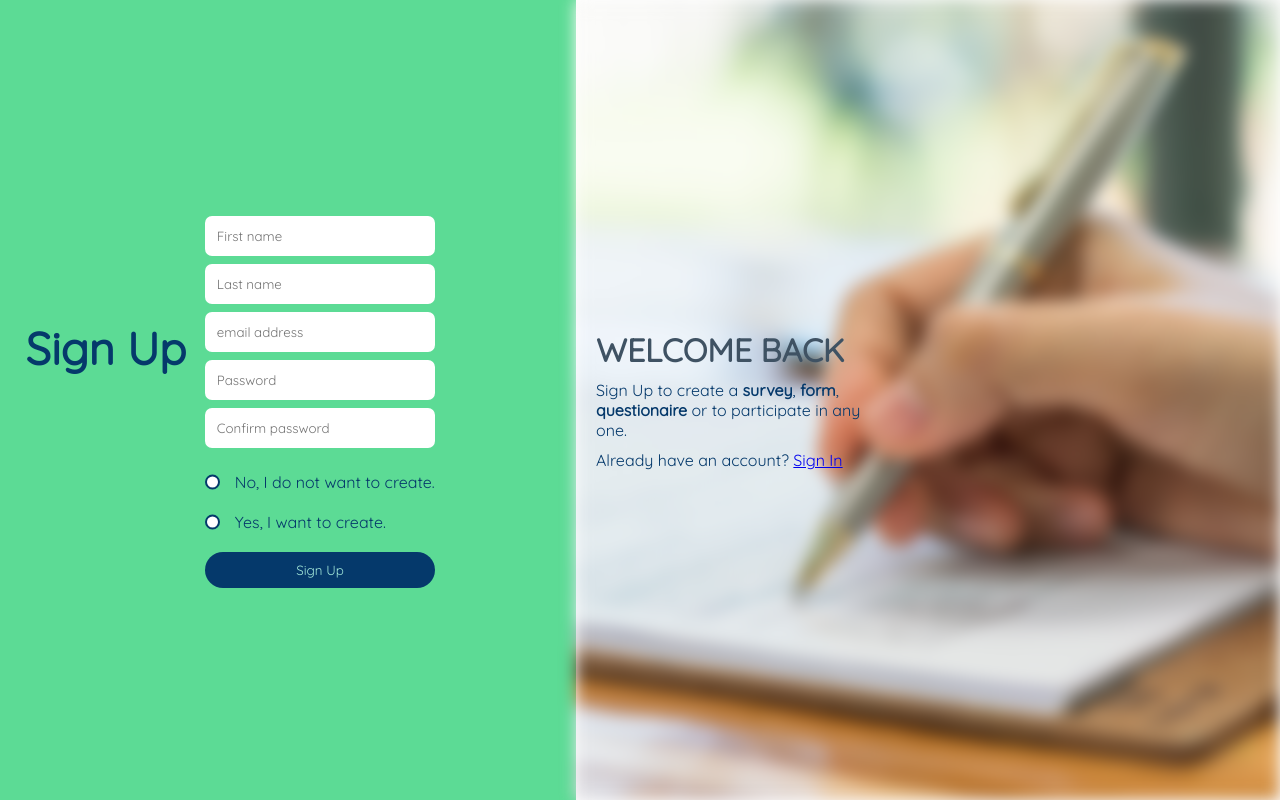
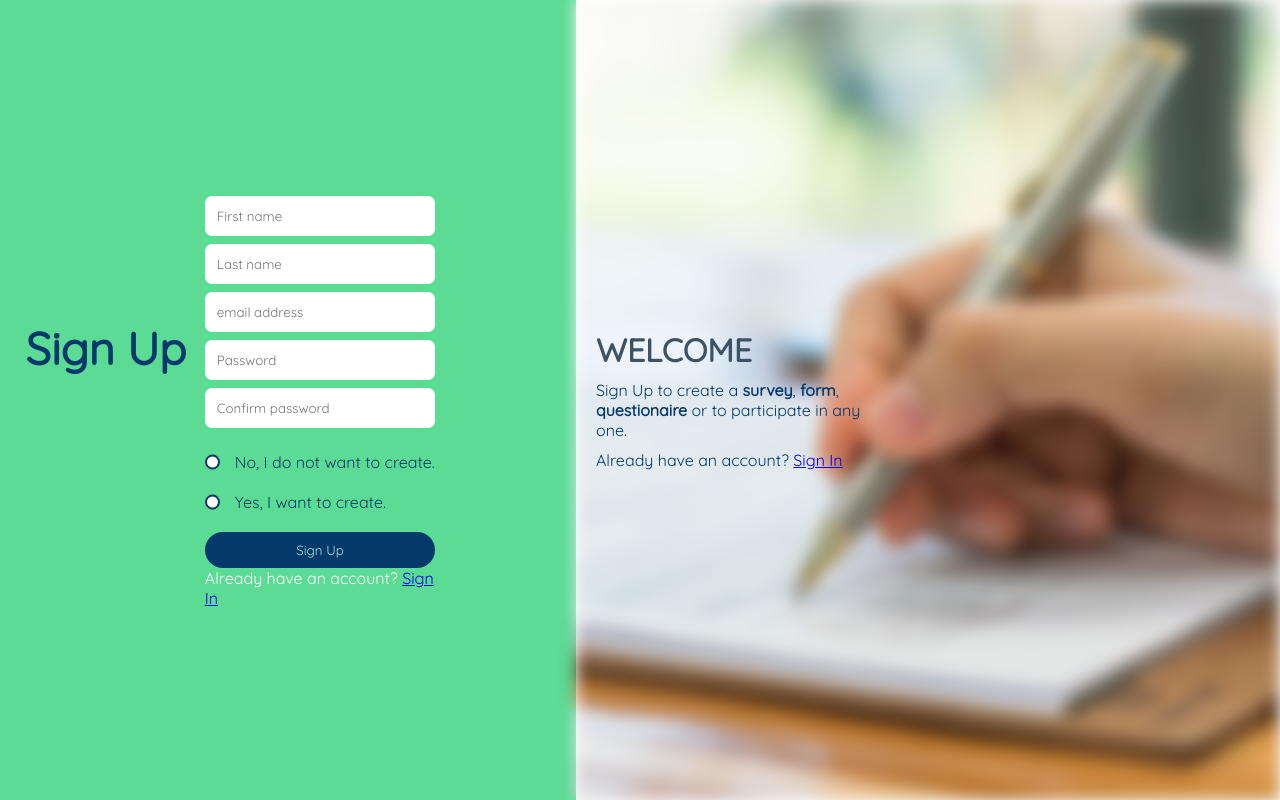
Before and after one commit to I-yan-u/SurveyApp, a Flask app: page /signup in a window 1280 px wide. Run offline with Flask 3, Linux system fonts and the light colour scheme; some libraries are stand-ins or nearby versions.

Commit message:
Updated link position for better ux

```diff
--- a/web_app/templates/login.html
+++ b/web_app/templates/login.html
@@ -15,6 +15,7 @@
                 {% endif %}
             {% endwith %}
             <input id="login_submit" type="submit" value="Login">
+            <p id="signup">Don't have an account? <a href="{{ url_for('signup') }}">Create one</a></p>
         </form>
     </article>
     <article class="l-s-welcome">
--- a/web_app/templates/signup.html
+++ b/web_app/templates/signup.html
@@ -29,6 +29,7 @@
             </label>
             <br><br>
             <input type="submit" value="Sign Up">
+            <p id="signup">Already have an account? <a href="{{ url_for('login') }}">Sign In</a></p>
             {% with messages = get_flashed_messages() %}
                 {% if messages %}
                     <p id="invalid_tag">*{{ messages[0] }}</p>
@@ -40,7 +41,7 @@
         <div class="l-s-1">
         </div>
         <div class="l-s-content">
-            <h2>WELCOME BACK</h2>
+            <h2>WELCOME</h2>
             <p>Sign Up to create a <span>survey</span>, <span>form</span>, <span>questionaire</span> or to participate in any one.</p>
             <p id="signup">Already have an account? <a href="{{ url_for('login') }}">Sign In</a></p>
         </div>
```
